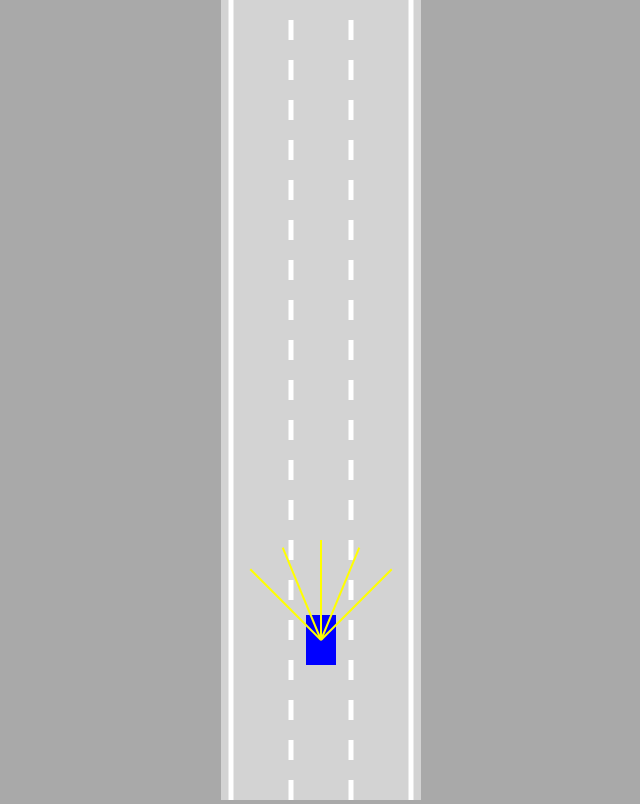
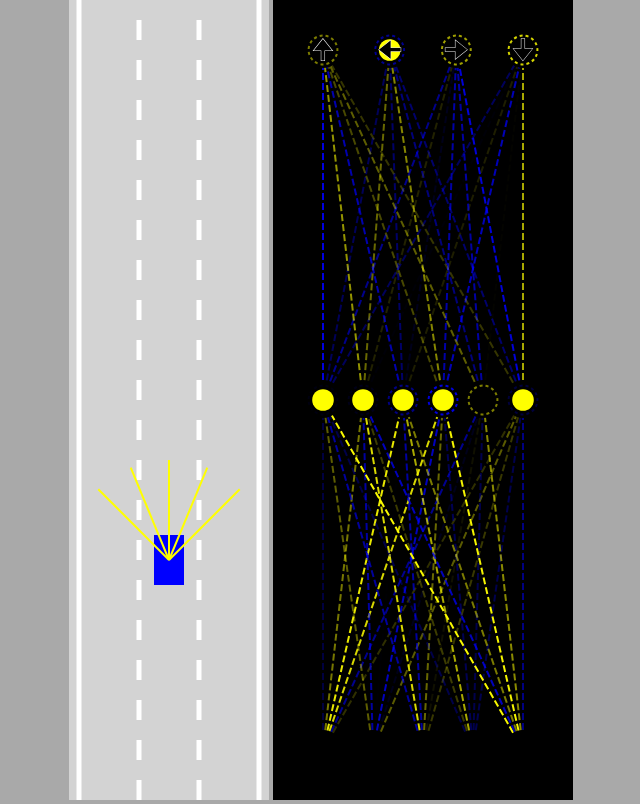
Before and after one commit to NXture/Self_Driving_Car, a plain HTML site: page index.html in a window 1280 px wide. Shown: the whole page, without its empty margins (319-959 px from the left). Drawn offline with Linux system fonts and the light colour scheme.

Commit message:
created a visualizer for neural network

```diff
--- a/index.html
+++ b/index.html
@@ -8,7 +8,9 @@
     <link rel="stylesheet" href="/style.css" />
   </head>
   <body>
-    <canvas id="myCanvas"></canvas>
+    <canvas id="carCanvas"></canvas>
+    <canvas id="networkCanvas"></canvas>
+    <script src="/neural/visualizer.js"></script>
     <script src="/neural/network.js"></script>
     <script src="/scripts/sensor.js"></script>
     <script src="/scripts/utils.js"></script>
--- /dev/null
+++ b/neural/visualizer.js
@@ -0,0 +1,103 @@
+class Visualizer {
+  static drawNetwork(ctx, network) {
+    const margin = 50;
+    const left = margin;
+    const top = margin;
+    const width = ctx.canvas.width - margin * 2;
+    const height = ctx.canvas.height - margin * 2;
+
+    const levelHeight = height / network.levels.length;
+
+    for (let i = network.levels.length - 1; i >= 0; i--) {
+      const levelTop =
+        top +
+        lerp(
+          height - levelHeight,
+          0,
+          network.levels.length == 1 ? 0.5 : i / (network.levels.length - 1)
+        );
+
+      ctx.setLineDash([7, 3]);
+      Visualizer.drawLevel(
+        ctx,
+        network.levels[i],
+        left,
+        levelTop,
+        width,
+        levelHeight,
+        i == network.levels.length - 1 ? ["🠉", "🠈", "🠊", "🠋"] : []
+      );
+    }
+  }
+
+  static drawLevel(ctx, level, left, top, width, height, outputLabels) {
+    const right = left + width;
+    const bottom = top + height;
+
+    const { inputs, outputs, weights, biases } = level;
+
+    for (let i = 0; i < inputs.length; i++) {
+      for (let j = 0; j < outputs.length; j++) {
+        ctx.beginPath();
+        ctx.moveTo(Visualizer.#getNodeX(inputs, i, left, right), bottom);
+        ctx.lineTo(Visualizer.#getNodeX(outputs, j, left, right), top);
+        ctx.lineWidth = 2;
+        ctx.strokeStyle = getRGBA(weights[i][j]);
+        ctx.stroke();
+      }
+    }
+
+    const nodeRadius = 18;
+    for (let i = 0; i < inputs.length; i++) {
+      const x = Visualizer.#getNodeX(inputs, i, left, right);
+      ctx.beginPath();
+      ctx.arc(x, bottom, nodeRadius, 0, Math.PI * 2);
+      ctx.fillStyle = "black";
+      ctx.fill();
+      ctx.beginPath();
+      ctx.arc(x, bottom, nodeRadius * 0.6, 0, Math.PI * 2);
+      ctx.fillStyle = getRGBA(inputs[i]);
+      ctx.fill();
+    }
+
+    for (let i = 0; i < outputs.length; i++) {
+      const x = Visualizer.#getNodeX(outputs, i, left, right);
+      ctx.beginPath();
+      ctx.arc(x, top, nodeRadius, 0, Math.PI * 2);
+      ctx.fillStyle = "black";
+      ctx.fill();
+      ctx.beginPath();
+      ctx.arc(x, top, nodeRadius * 0.6, 0, Math.PI * 2);
+      ctx.fillStyle = getRGBA(outputs[i]);
+      ctx.fill();
+
+      ctx.beginPath();
+      ctx.lineWidth = 2;
+      ctx.arc(x, top, nodeRadius * 0.8, 0, Math.PI * 2);
+      ctx.strokeStyle = getRGBA(biases[i]);
+      ctx.setLineDash([3, 3]);
+      ctx.stroke();
+      ctx.setLineDash([]);
+
+      if (outputLabels[i]) {
+        ctx.beginPath();
+        ctx.textAlign = "center";
+        ctx.textBaseline = "middle";
+        ctx.fillStyle = "black";
+        ctx.strokeStyle = "white";
+        ctx.font = nodeRadius * 1.5 + "px Arial";
+        ctx.fillText(outputLabels[i], x, top + nodeRadius * 0.1);
+        ctx.lineWidth = 0.5;
+        ctx.strokeText(outputLabels[i], x, top + nodeRadius * 0.1);
+      }
+    }
+  }
+
+  static #getNodeX(nodes, index, left, right) {
+    return lerp(
+      left,
+      right,
+      nodes.length == 1 ? 0.5 : index / (nodes.length - 1)
+    );
+  }
+}
--- a/scripts/main.js
+++ b/scripts/main.js
@@ -1,27 +1,38 @@
-const canvas = document.getElementById("myCanvas");
-canvas.width = 200;
+const carCanvas = document.getElementById("carCanvas");
+carCanvas.width = 200;
+const networkCanvas = document.getElementById("networkCanvas");
+networkCanvas.width = 300;
 
-const ctx = canvas.getContext("2d");
-const road = new Road(canvas.width / 2, canvas.width * 0.9);
+const carCtx = carCanvas.getContext("2d");
+const networkCtx = networkCanvas.getContext("2d");
+
+const road = new Road(carCanvas.width / 2, carCanvas.width * 0.9);
 const car = new Car(road.getLaneCenter(1), 100, 30, 50, "AI");
 const traffic = [new Car(road.getLaneCenter(1), -100, 30, 50, "DUMMY", 2)];
 
 animate();
 
-function animate() {
+function animate(time) {
   for (let i = 0; i < traffic.length; i++) {
     traffic[i].update(road.borders, []);
   }
   car.update(road.borders, traffic);
 
-  canvas.height = window.innerHeight;
+  carCanvas.height = window.innerHeight;
+  networkCanvas.height = window.innerHeight;
 
-  ctx.save();
-  ctx.translate(0, -car.y + canvas.height * 0.8);
-  road.draw(ctx);
+  carCtx.save();
+  carCtx.translate(0, -car.y + carCanvas.height * 0.7);
+
+  road.draw(carCtx);
   for (let i = 0; i < traffic.length; i++) {
-    traffic[i].draw(ctx, "red");
+    traffic[i].draw(carCtx, "red");
   }
-  car.draw(ctx, "blue");
+  car.draw(carCtx, "blue");
+
+  carCtx.restore();
+
+  networkCtx.lineDashOffset = -time / 50;
+  Visualizer.drawNetwork(networkCtx, car.brain);
   requestAnimationFrame(animate);
 }
--- a/scripts/utils.js
+++ b/scripts/utils.js
@@ -38,3 +38,11 @@
   }
   return false;
 }
+
+function getRGBA(value) {
+  const alpha = Math.abs(value);
+  const R = value < 0 ? 0 : 255;
+  const G = R;
+  const B = value > 0 ? 0 : 255;
+  return "rgba(" + R + "," + G + "," + B + "," + alpha + ")";
+}
--- a/style.css
+++ b/style.css
@@ -5,6 +5,10 @@
   text-align: center;
 }
 
-#myCanvas {
-    background: lightgray;
+#carCanvas {
+  background: lightgray;
 }
+
+#networkCanvas {
+  background: black;
+}
```
